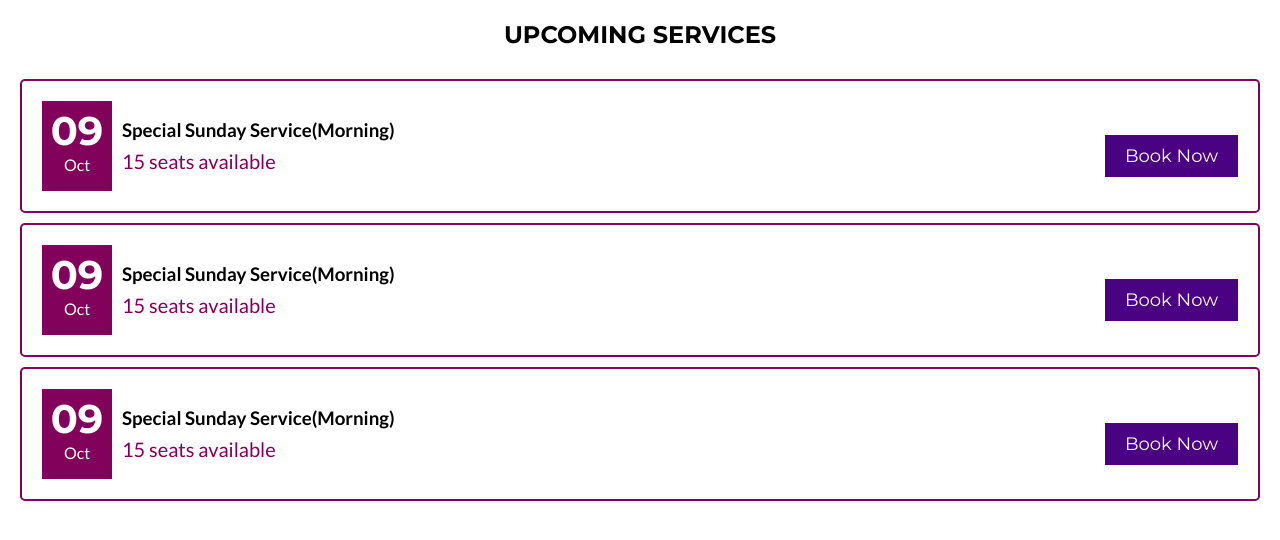
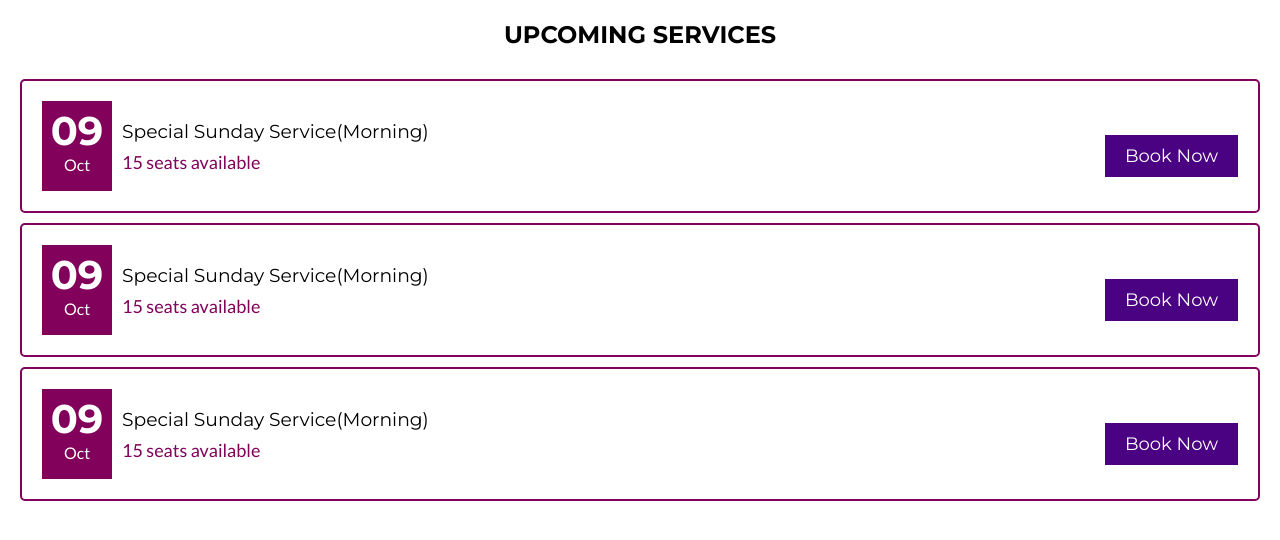
Before and after one commit to FaithDaka/booking-system, a React (Create React App) app: page / in a window 1280 px wide. Shown: the top 540 px of the page. Built offline with nearby package versions, Linux system fonts and the light colour scheme.

Commit message:
booking tabs with hard-coded data

```diff
--- a/src/components/BookingTab/styles.css
+++ b/src/components/BookingTab/styles.css
@@ -70,10 +70,13 @@
 
 .top__section .center__area h3 {
     padding-bottom: 8px;
+    font-family: 'Montserrat',
+    sans-serif;
+    font-weight: 500;
 }
 
 .top__section .center__area p {
-    font-size: 20px;
+    font-size: 18px;
     color: #82015B;
 }
 
```
